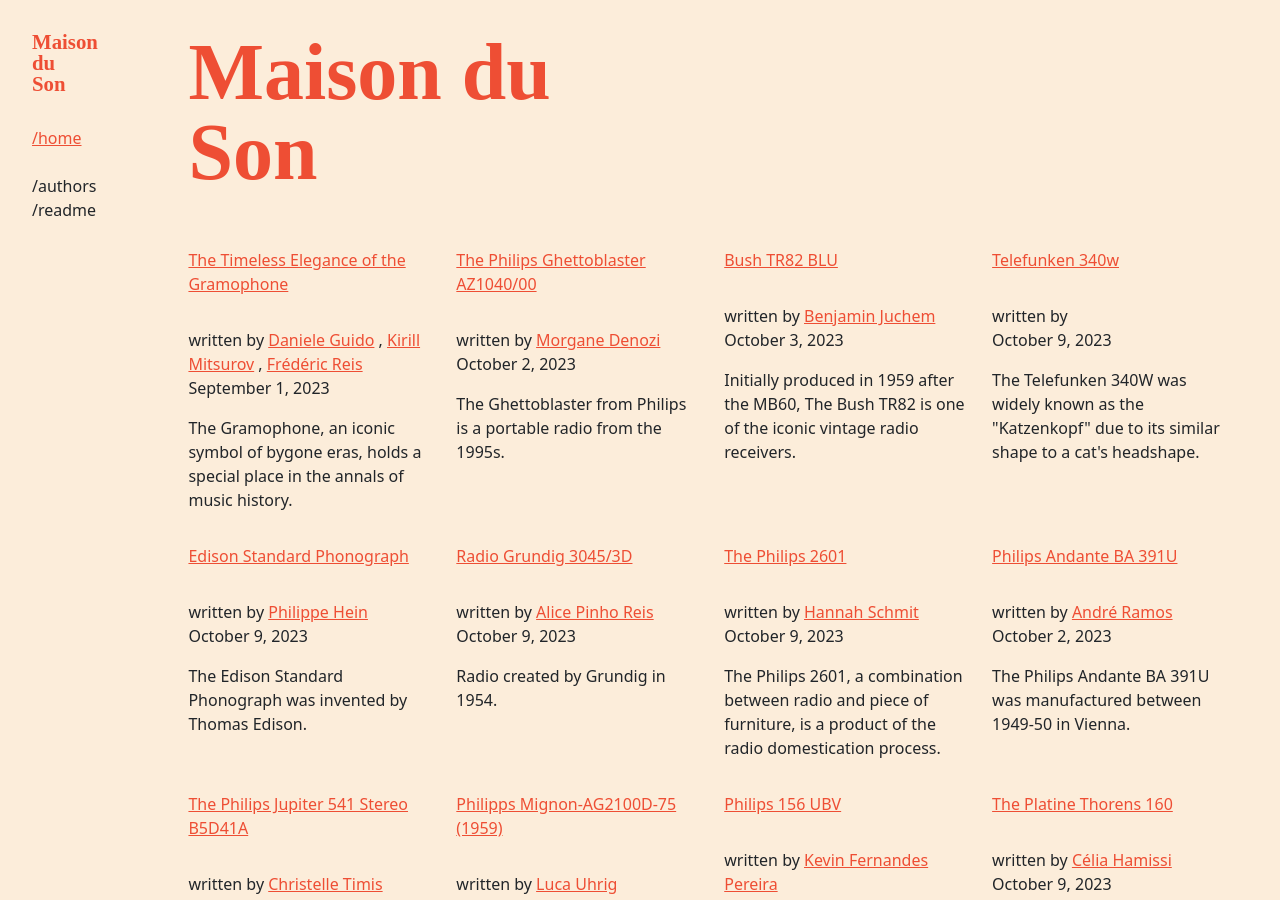
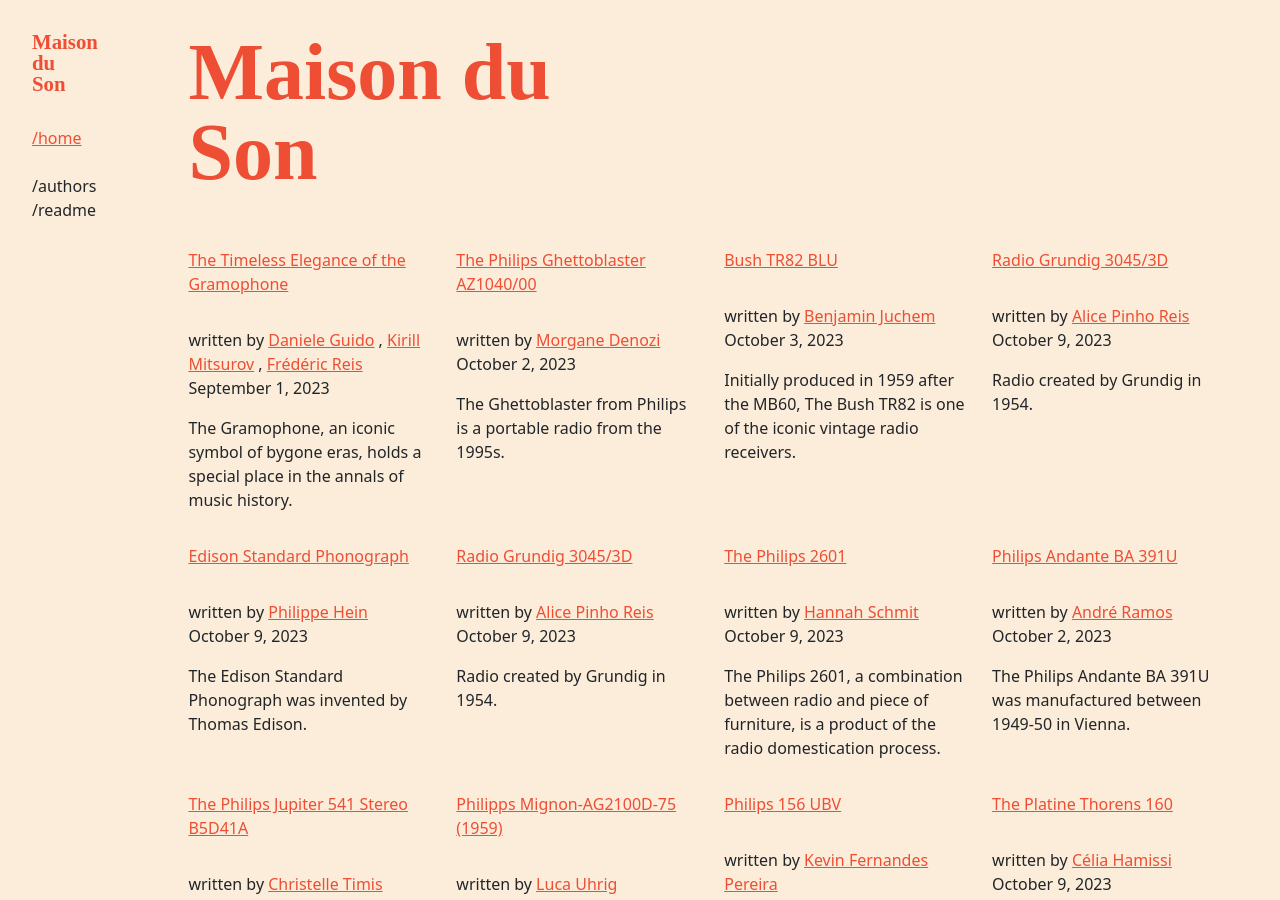
Before and after one commit to C2DH/maison-du-son, a Jekyll site: the page built from index.md, in a window 1280 px wide and 900 px high. Built offline with Jekyll 4.4.1, drawn with Linux system fonts in a browser that asks for light colours; some web fonts are replaced.

Commit message:
Update Telefunken-340W.md

```diff
--- a/_objects/Telefunken-340W.md
+++ b/_objects/Telefunken-340W.md
@@ -1,6 +1,6 @@
 ---
-title: Telefunken 340w
-abstract: "The Telefunken 340W was widely known as the \"Katzenkopf\" due to its similar shape to a cat's headshape."
+title: Radio Grundig 3045/3D
+abstract: "Radio created by Grundig in 1954."
 authors:
- - Cathy-Collard
+  - Alice-PR
 ---
```
